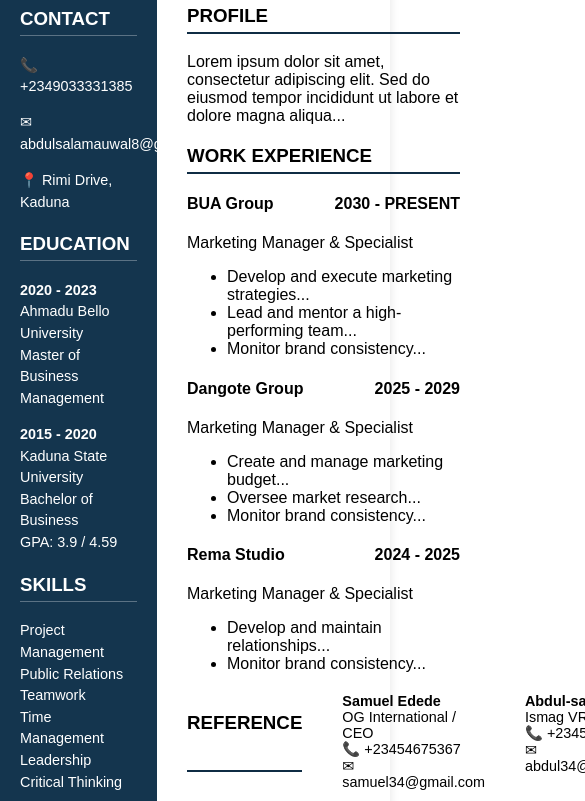
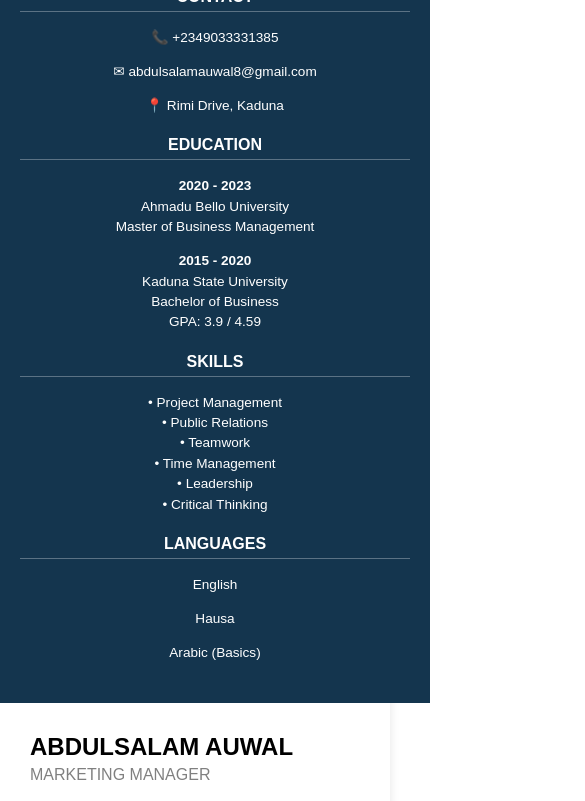
Before and after one commit to BIGGYO01/My-CV, a plain HTML site: page index.html in a window 390 px wide. Shown: the part 152-953 px from the top of the page, 585 px wide, since content can reach past the window. Drawn offline with Linux system fonts and the light colour scheme.

Commit message:
2nd Commit

```diff
--- a/index.html
+++ b/index.html
@@ -1,11 +1,14 @@
 <!DOCTYPE html>
 <html lang="en">
+
 <head>
     <meta charset="UTF-8">
     <meta name="viewport" content="width=device-width, initial-scale=1.0">
     <title>My CV</title>
     <link rel="stylesheet" href="style.css">
+
 </head>
+
 <body>
 
     <div class="resume">
@@ -96,11 +99,12 @@
                     <p><strong>Samuel Edede</strong><br>OG International / CEO<br>📞 +23454675367<br>✉ samuel34@gmail.com</p>
                 </div>
                 <div class="ref">
-        <p><strong>Abdul-samad Baba</strong><br>Ismag VR / CEO<br>📞 +23454675367<br>✉ abdul34@gmail.com</p>
+                    <p><strong>Ismail Garba</strong><br>Ismag VR / CEO<br>📞 +23454675367<br>✉ ismagvr34@gmail.com</p>
                 </div>
             </section>
         </main>
     </div>
 
 </body>
+
 </html>
--- a/style.css
+++ b/style.css
@@ -1,4 +1,4 @@
-body {
+/* body {
     font-family: Arial, sans-serif;
     margin: 0;
     padding: 0;
@@ -9,7 +9,7 @@ body {
     max-width: 1000px;
     margin: auto;
     background: #fff;
-  box-shadow: 0 0 10px rgba(0,0,0,0.1);
+    box-shadow: 0 0 10px rgba(0, 0, 0, 0.1);
 }
 
 .left-col {
@@ -20,12 +20,13 @@ body {
 }
 
 .left-col h3 {
-  border-bottom: 1px solid rgba(255,255,255,0.3);
+    border-bottom: 1px solid rgba(255, 255, 255, 0.3);
     padding-bottom: 5px;
     margin-top: 20px;
 }
 
-.left-col p, .left-col li {
+.left-col p,
+.left-col li {
     font-size: 0.9rem;
     line-height: 1.5;
 }
@@ -90,4 +91,140 @@ section h3 {
 .ref p {
     margin: 0;
     font-size: 0.9rem;
+} */
+
+body {
+    font-family: Arial, sans-serif;
+    margin: 0;
+    padding: 0;
 }
+
+.resume {
+    display: flex;
+    max-width: 1000px;
+    margin: auto;
+    background: #fff;
+    box-shadow: 0 0 10px rgba(0, 0, 0, 0.1);
+}
+
+.left-col {
+    background-color: #14354e;
+    color: #fff;
+    padding: 20px;
+    width: 30%;
+}
+
+.left-col h3 {
+    border-bottom: 1px solid rgba(255, 255, 255, 0.3);
+    padding-bottom: 5px;
+    margin-top: 20px;
+}
+
+.left-col p,
+.left-col li {
+    font-size: 0.9rem;
+    line-height: 1.5;
+}
+
+.profile-pic img {
+    width: 120px;
+    height: 120px;
+    border-radius: 50%;
+    display: block;
+    margin: 0 auto 20px;
+}
+
+.skills ul {
+    list-style: none;
+    padding: 0;
+}
+
+.skills li::before {
+    content: "• ";
+    color: #fff;
+}
+
+.right-col {
+    padding: 30px;
+    width: 70%;
+}
+
+header h1 {
+    margin: 0;
+    font-size: 2rem;
+}
+
+header h1 span {
+    font-weight: bold;
+}
+
+header h2 {
+    margin: 5px 0 20px;
+    color: gray;
+    font-weight: normal;
+}
+
+section {
+    margin-bottom: 20px;
+}
+
+section h3 {
+    border-bottom: 2px solid #0f2c44;
+    padding-bottom: 5px;
+}
+
+.job h4 {
+    display: flex;
+    justify-content: space-between;
+}
+
+.reference {
+    display: flex;
+    gap: 40px;
+}
+
+.ref p {
+    margin: 0;
+    font-size: 0.9rem;
+}
+
+
+/* === Responsive Design === */
+
+@media (max-width: 900px) {
+    .resume {
+        flex-direction: column;
+    }
+    .left-col,
+    .right-col {
+        width: 100%;
+    }
+    .left-col {
+        text-align: center;
+    }
+    .profile-pic img {
+        width: 100px;
+        height: 100px;
+    }
+    .reference {
+        flex-direction: column;
+        gap: 20px;
+    }
+}
+
+@media (max-width: 600px) {
+    header h1 {
+        font-size: 1.5rem;
+    }
+    header h2 {
+        font-size: 1rem;
+    }
+    section h3 {
+        font-size: 1rem;
+    }
+    .left-col p,
+    .left-col li,
+    .ref p {
+        font-size: 0.85rem;
+    }
+}
```
Lines whose indentation alone changed are shown as unchanged.
